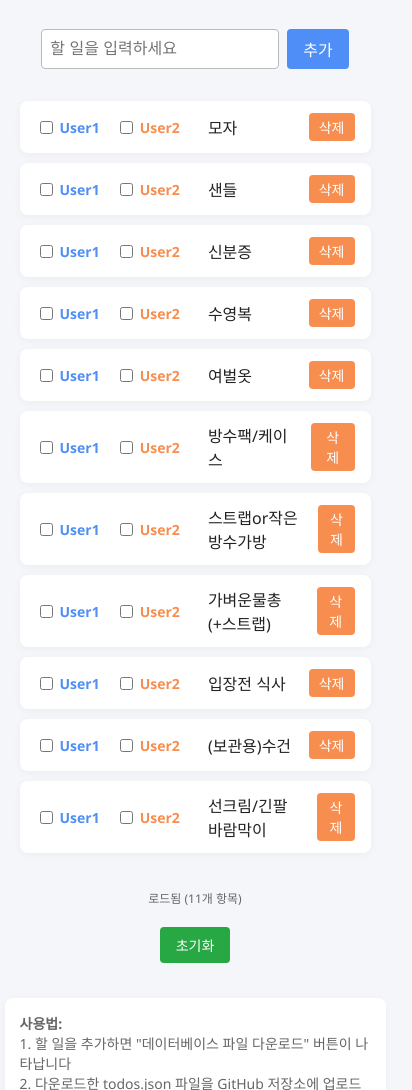
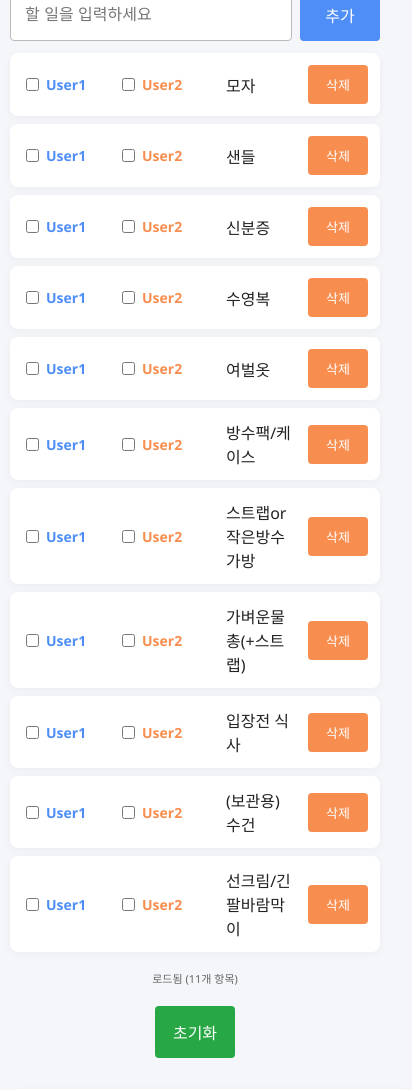
Before and after one commit to loquens02/todowith2, a plain HTML site: page index.html in a window 390 px wide. Shown: the part 102-1192 px from the top of the page, 412 px wide, since content can reach past the window. Drawn offline with Linux system fonts and the light colour scheme.

Commit message:
add mobile support

```diff
--- a/index.html
+++ b/index.html
@@ -2,7 +2,8 @@
 <html lang="ko">
 <head>
   <meta charset="UTF-8">
-  <title>워터낮</title>
+  <meta name="viewport" content="width=device-width, initial-scale=1.0">
+  <title>2인용 Todo List</title>
   <style>
     body {
       font-family: 'Segoe UI', sans-serif;
@@ -16,39 +17,51 @@
     }
     h1 {
       margin-top: 40px;
+      margin-bottom: 20px;
       color: #333;
+      font-size: 2rem;
+      text-align: center;
     }
     #todo-form {
       margin: 24px 0 16px 0;
       display: flex;
       gap: 8px;
+      flex-wrap: wrap;
+      justify-content: center;
+      width: 100%;
+      max-width: 400px;
     }
     #todo-input {
-      padding: 8px;
+      padding: 12px;
       font-size: 16px;
       border: 1px solid #bbb;
       border-radius: 4px;
       width: 220px;
+      min-width: 200px;
+      flex: 1;
     }
     #todo-form button {
-      padding: 8px 16px;
+      padding: 12px 20px;
       font-size: 16px;
       background: #4F8EF7;
       color: #fff;
       border: none;
       border-radius: 4px;
       cursor: pointer;
+      white-space: nowrap;
+      min-width: 80px;
     }
     ul#todo-list {
       list-style: none;
       padding: 0;
-      width: 400px;
-      max-width: 90vw;
+      width: 100%;
+      max-width: 400px;
+      margin: 0 auto;
     }
     ul#todo-list li {
       background: #fff;
       margin-bottom: 10px;
-      padding: 12px 16px;
+      padding: 16px;
       border-radius: 8px;
       box-shadow: 0 2px 8px rgba(0,0,0,0.04);
       transition: box-shadow 0.2s;
@@ -61,23 +74,29 @@
       color: #fff;
       border: none;
       border-radius: 4px;
-      padding: 4px 10px;
+      padding: 8px 12px;
       cursor: pointer;
       font-size: 14px;
+      min-width: 60px;
     }
     label {
       font-weight: bold;
       font-size: 14px;
+      min-width: 80px;
     }
     span {
       margin-left: 12px;
       font-size: 16px;
       color: #222;
+      flex: 1;
+      word-break: break-word;
     }
     .status {
       margin-top: 10px;
       font-size: 12px;
       color: #666;
+      text-align: center;
+      padding: 0 20px;
     }
     .controls {
       margin-top: 20px;
@@ -85,31 +104,90 @@
       gap: 10px;
       flex-wrap: wrap;
       justify-content: center;
+      width: 100%;
+      max-width: 400px;
     }
     .controls button {
-      padding: 8px 16px;
+      padding: 12px 20px;
       font-size: 14px;
       background: #28a745;
       color: #fff;
       border: none;
       border-radius: 4px;
       cursor: pointer;
+      min-width: 80px;
     }
     #download-section {
       margin-top: 15px;
-      width: 400px;
-      max-width: 90vw;
+      width: 100%;
+      max-width: 400px;
+      padding: 0 20px;
     }
     .instructions {
       margin-top: 20px;
-      padding: 15px;
+      padding: 20px;
       background: #fff;
       border-radius: 8px;
       box-shadow: 0 2px 8px rgba(0,0,0,0.04);
-      width: 400px;
-      max-width: 90vw;
+      width: 100%;
+      max-width: 400px;
       font-size: 14px;
       color: #666;
+      margin-left: auto;
+      margin-right: auto;
+    }
+
+    /* 모바일 최적화 */
+    @media (max-width: 480px) {
+      body {
+        padding: 0 10px;
+      }
+      h1 {
+        margin-top: 20px;
+        font-size: 1.5rem;
+      }
+      #todo-form {
+        margin: 16px 0 12px 0;
+      }
+      #todo-input {
+        padding: 14px;
+        font-size: 16px; /* iOS에서 줌 방지 */
+      }
+      #todo-form button {
+        padding: 14px 16px;
+        font-size: 16px;
+      }
+      ul#todo-list li {
+        padding: 12px;
+        margin-bottom: 8px;
+      }
+      ul#todo-list button {
+        padding: 10px 12px;
+        font-size: 13px;
+      }
+      .controls button {
+        padding: 14px 16px;
+        font-size: 16px;
+      }
+      .instructions {
+        padding: 16px;
+        font-size: 13px;
+        margin-top: 16px;
+      }
+      .status {
+        font-size: 11px;
+        padding: 0 10px;
+      }
+    }
+
+    /* 터치 최적화 */
+    button, input, label {
+      -webkit-tap-highlight-color: transparent;
+    }
+
+    /* 스크롤 최적화 */
+    body {
+      -webkit-overflow-scrolling: touch;
     }
   </style>
 </head>
```
